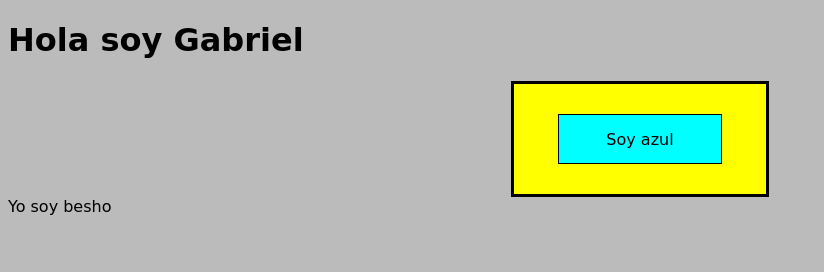
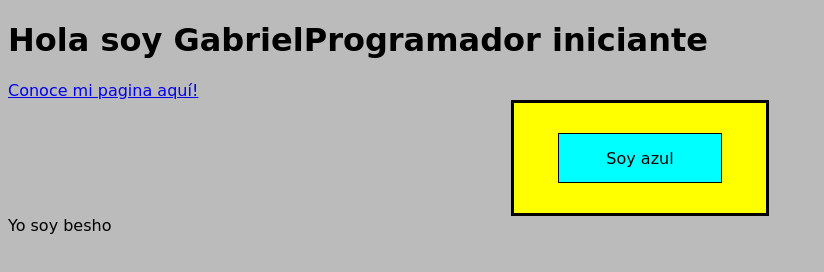
Before and after one commit to gabo-hacStyle/gabs, a plain HTML site: page pruevas-en-platzi#1.html in a window 1280 px wide. Shown: the whole page, without its empty margins (0-824 px from the left). Drawn offline with Linux system fonts and the light colour scheme.

Commit message:
Cambios para probar la conexion ssh

```diff
--- a/pruevas-en-platzi#1.html
+++ b/pruevas-en-platzi#1.html
@@ -5,7 +5,11 @@
 	<link rel="stylesheet" href="css styles/styles for pruevas.css">
 </head>
 <body>
-	<h1>Hola soy Gabriel</h1>
+	<h1>Hola soy Gabriel<strong>Programador
+	</strong> iniciante</h1>
+<a href="https://gabo-hacstyle.github.io/coursera-test/site/paginas/"
+target="_blank">
+<div class="link">Conoce mi pagina aquí!</div></a>
 <section>
 	<div id="big-container">
 		<div id="blue"><p id="pa">Soy azul</p></div>
```
